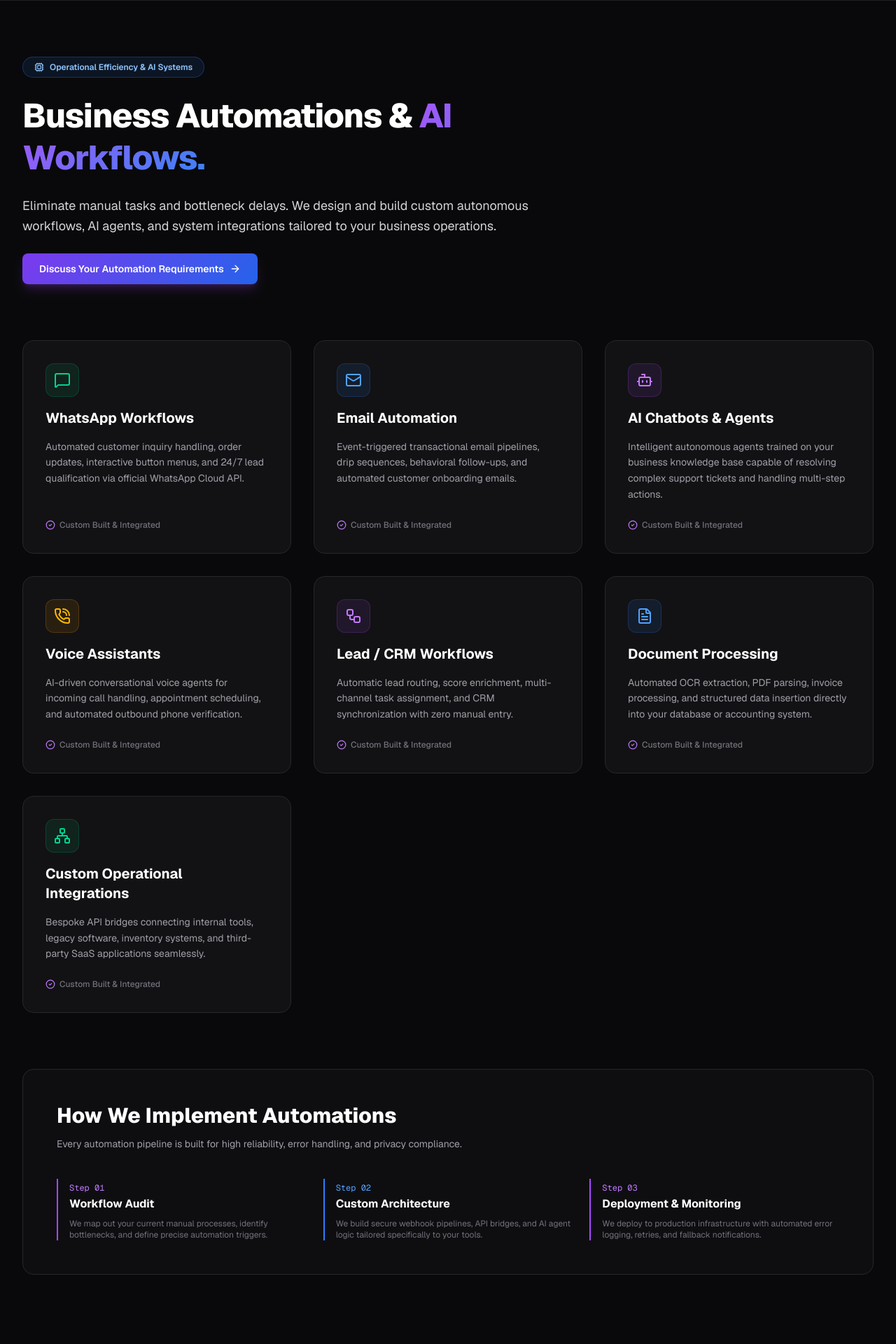
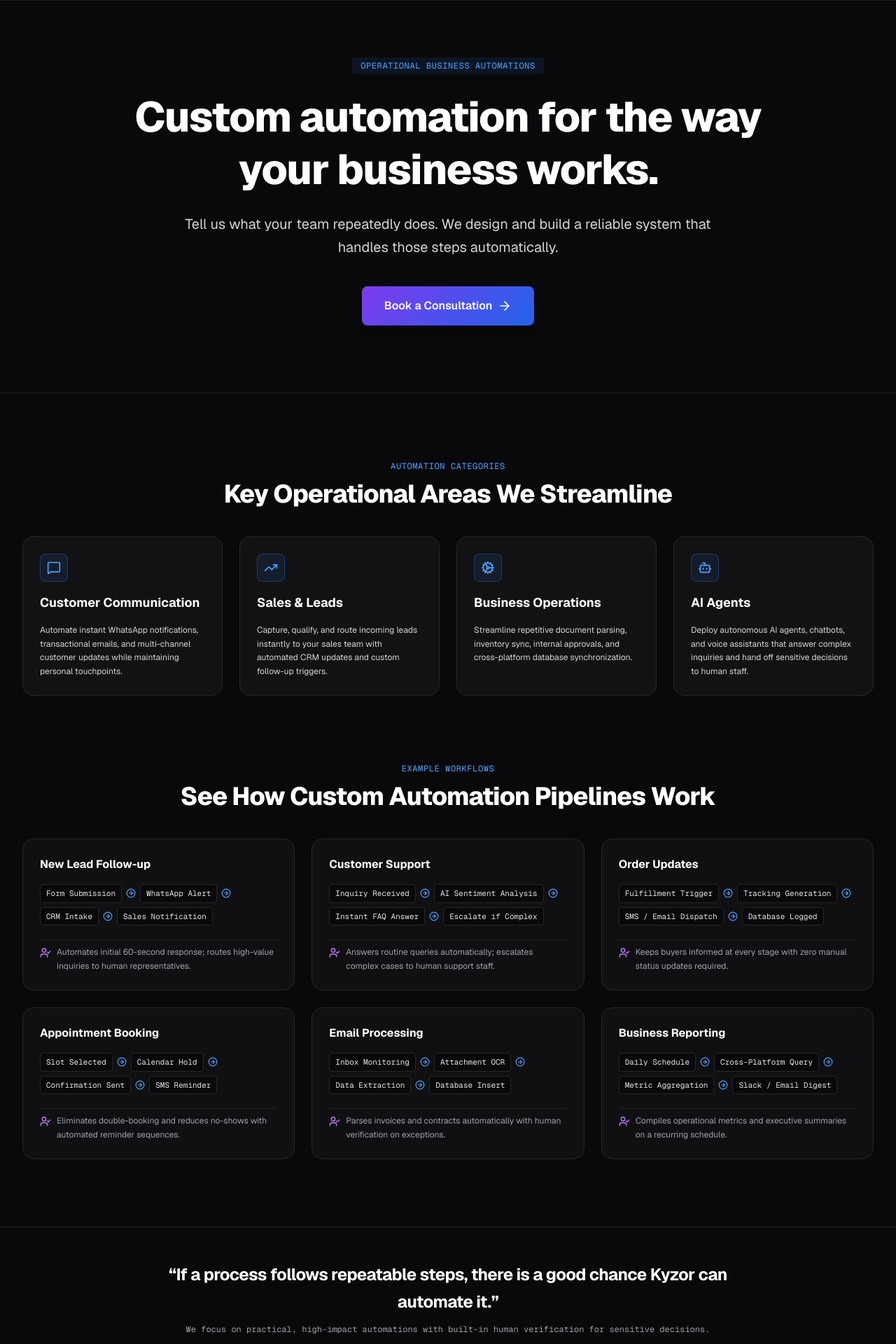
Before and after one commit to arbazkhan675/kyzor, a Next.js app: page /automations in a window 1280 px wide. Shown: the part 80-2000 px from the top of the page at 70% size. Built offline with nearby package versions, Linux system fonts and the light colour scheme.

Commit message:
feat: Build Business Automations service page and workflow test suite

```diff
--- a/app/automations/page.tsx
+++ b/app/automations/page.tsx
@@ -1,164 +1,228 @@
 import Link from "next/link";
-import { ArrowRight, Cpu, MessageSquare, Mail, Bot, PhoneCall, Workflow, FileText, Network, CheckCircle2 } from "lucide-react";
+import { ArrowRight, MessageSquare, TrendingUp, Cog, Bot, ArrowRightCircle, UserCheck, CheckCircle2 } from "lucide-react";
 import type { Metadata } from "next";
 
 export const metadata: Metadata = {
-  title: "Business Automations & AI Workflows",
+  title: "Business Automations & AI Workflows | Kyzor",
   description:
-    "Kyzor engineers custom business automations including WhatsApp workflows, email automation, AI chatbots, voice assistants, lead/CRM workflows, document processing, and operational integrations.",
+    "Custom automation for the way your business works. Tell us what your team repeatedly does, and Kyzor builds a reliable system that handles those steps automatically.",
 };
 
-const automationServices = [
+export default function AutomationsPage() {
+  const categories = [
     {
-    title: "WhatsApp Workflows",
+      title: "Customer Communication",
+      description: "Automate instant WhatsApp notifications, transactional emails, and multi-channel customer updates while maintaining personal touchpoints.",
       icon: MessageSquare,
-    color: "text-emerald-400",
-    bgColor: "bg-emerald-500/10",
-    borderColor: "border-emerald-500/20",
-    description: "Automated customer inquiry handling, order updates, interactive button menus, and 24/7 lead qualification via official WhatsApp Cloud API.",
     },
     {
-    title: "Email Automation",
-    icon: Mail,
-    color: "text-blue-400",
-    bgColor: "bg-blue-500/10",
-    borderColor: "border-blue-500/20",
-    description: "Event-triggered transactional email pipelines, drip sequences, behavioral follow-ups, and automated customer onboarding emails.",
+      title: "Sales & Leads",
+      description: "Capture, qualify, and route incoming leads instantly to your sales team with automated CRM updates and custom follow-up triggers.",
+      icon: TrendingUp,
     },
     {
-    title: "AI Chatbots & Agents",
-    icon: Bot,
-    color: "text-purple-400",
-    bgColor: "bg-purple-500/10",
-    borderColor: "border-purple-500/20",
-    description: "Intelligent autonomous agents trained on your business knowledge base capable of resolving complex support tickets and handling multi-step actions.",
+      title: "Business Operations",
+      description: "Streamline repetitive document parsing, inventory sync, internal approvals, and cross-platform database synchronization.",
+      icon: Cog,
     },
     {
-    title: "Voice Assistants",
-    icon: PhoneCall,
-    color: "text-amber-400",
-    bgColor: "bg-amber-500/10",
-    borderColor: "border-amber-500/20",
-    description: "AI-driven conversational voice agents for incoming call handling, appointment scheduling, and automated outbound phone verification.",
-  },
-  {
-    title: "Lead / CRM Workflows",
-    icon: Workflow,
-    color: "text-purple-400",
-    bgColor: "bg-purple-500/10",
-    borderColor: "border-purple-500/20",
-    description: "Automatic lead routing, score enrichment, multi-channel task assignment, and CRM synchronization with zero manual entry.",
-  },
-  {
-    title: "Document Processing",
-    icon: FileText,
-    color: "text-blue-400",
-    bgColor: "bg-blue-500/10",
-    borderColor: "border-blue-500/20",
-    description: "Automated OCR extraction, PDF parsing, invoice processing, and structured data insertion directly into your database or accounting system.",
-  },
-  {
-    title: "Custom Operational Integrations",
-    icon: Network,
-    color: "text-emerald-400",
-    bgColor: "bg-emerald-500/10",
-    borderColor: "border-emerald-500/20",
-    description: "Bespoke API bridges connecting internal tools, legacy software, inventory systems, and third-party SaaS applications seamlessly.",
+      title: "AI Agents",
+      description: "Deploy autonomous AI agents, chatbots, and voice assistants that answer complex inquiries and hand off sensitive decisions to human staff.",
+      icon: Bot,
     },
   ];
 
-export default function AutomationsPage() {
+  const workflows = [
+    {
+      title: "New Lead Follow-up",
+      flow: ["Form Submission", "WhatsApp Alert", "CRM Intake", "Sales Notification"],
+      note: "Automates initial 60-second response; routes high-value inquiries to human representatives.",
+    },
+    {
+      title: "Customer Support",
+      flow: ["Inquiry Received", "AI Sentiment Analysis", "Instant FAQ Answer", "Escalate if Complex"],
+      note: "Answers routine queries automatically; escalates complex cases to human support staff.",
+    },
+    {
+      title: "Order Updates",
+      flow: ["Fulfillment Trigger", "Tracking Generation", "SMS / Email Dispatch", "Database Logged"],
+      note: "Keeps buyers informed at every stage with zero manual status updates required.",
+    },
+    {
+      title: "Appointment Booking",
+      flow: ["Slot Selected", "Calendar Hold", "Confirmation Sent", "SMS Reminder"],
+      note: "Eliminates double-booking and reduces no-shows with automated reminder sequences.",
+    },
+    {
+      title: "Email Processing",
+      flow: ["Inbox Monitoring", "Attachment OCR", "Data Extraction", "Database Insert"],
+      note: "Parses invoices and contracts automatically with human verification on exceptions.",
+    },
+    {
+      title: "Business Reporting",
+      flow: ["Daily Schedule", "Cross-Platform Query", "Metric Aggregation", "Slack / Email Digest"],
+      note: "Compiles operational metrics and executive summaries on a recurring schedule.",
+    },
+  ];
+
+  const processSteps = [
+    { number: "01", title: "Process Audit & Mapping", description: "We analyze your manual tasks and pinpoint repeatable steps ready for software automation." },
+    { number: "02", title: "Workflow Architecture Design", description: "We map out trigger conditions, API webhooks, data transformation logic, and human handoff rules." },
+    { number: "03", title: "Custom Integration Engineering", description: "We code reliable automation pipelines connecting your communications, databases, and AI models." },
+    { number: "04", title: "Validation & Exception Testing", description: "We test edge cases, error fallbacks, and notification triggers to ensure zero data loss." },
+    { number: "05", title: "Deployment & Monitoring", description: "We activate your automations and provide continuous monitoring and maintenance." },
+  ];
+
   return (
-    <div className="mx-auto max-w-7xl px-4 sm:px-6 lg:px-8 py-12 lg:py-20 space-y-20">
-      {/* Header */}
-      <div className="max-w-3xl space-y-6">
-        <div className="inline-flex items-center gap-2 rounded-full border border-blue-500/30 bg-blue-500/10 px-4 py-1.5 text-xs font-semibold text-blue-300">
-          <Cpu className="h-3.5 w-3.5" />
-          <span>Operational Efficiency & AI Systems</span>
+    <div className="space-y-16 lg:space-y-24 pb-16">
+      {/* 1. Hero */}
+      <section className="relative pt-12 pb-16 md:pt-20 md:pb-24 border-b border-zinc-800/60 bg-zinc-950">
+        <div className="mx-auto max-w-5xl px-4 sm:px-6 lg:px-8 text-center space-y-6">
+          <span className="inline-block text-xs font-mono uppercase tracking-wider text-blue-400 bg-blue-500/10 px-3 py-1 rounded">
+            Operational Business Automations
+          </span>
+          <h1 className="text-4xl sm:text-5xl md:text-6xl font-extrabold text-white tracking-tight leading-tight">
+            Custom automation for the way your business works.
+          </h1>
+          <p className="text-lg sm:text-xl text-zinc-300 max-w-3xl mx-auto leading-relaxed">
+            Tell us what your team repeatedly does. We design and build a reliable system that handles those steps automatically.
+          </p>
+          <div className="pt-4">
+            <Link
+              href="/consultation"
+              className="inline-flex items-center justify-center rounded-lg bg-accent-gradient px-8 py-4 text-base font-semibold text-white shadow-xl hover:scale-[1.02] transition-all focus-visible:ring-2 focus-visible:ring-purple-400"
+            >
+              Book a Consultation
+              <ArrowRight className="ml-2 h-5 w-5" />
+            </Link>
           </div>
-        <h1 className="text-4xl sm:text-5xl font-extrabold text-white tracking-tight leading-tight">
-          Business Automations & <span className="text-gradient">AI Workflows.</span>
-        </h1>
-        <p className="text-lg text-zinc-300 leading-relaxed">
-          Eliminate manual tasks and bottleneck delays. We design and build custom autonomous workflows, AI agents, and system integrations tailored to your business operations.
+        </div>
+      </section>
+
+      {/* 2. Four Category Cards */}
+      <section className="mx-auto max-w-7xl px-4 sm:px-6 lg:px-8 space-y-10">
+        <div className="text-center space-y-3">
+          <h2 className="text-xs font-mono uppercase tracking-wider text-blue-400">Automation Categories</h2>
+          <p className="text-3xl font-extrabold text-white tracking-tight sm:text-4xl">
+            Key Operational Areas We Streamline
+          </p>
+        </div>
+
+        <div className="grid grid-cols-1 md:grid-cols-2 lg:grid-cols-4 gap-6">
+          {categories.map((cat) => {
+            const Icon = cat.icon;
+            return (
+              <div
+                key={cat.title}
+                className="rounded-2xl border border-zinc-800 bg-zinc-900/60 p-6 space-y-4 hover:border-blue-500/50 transition-colors"
+              >
+                <div className="w-10 h-10 rounded-lg bg-blue-500/10 border border-blue-500/30 flex items-center justify-center text-blue-400">
+                  <Icon className="h-5 w-5" />
+                </div>
+                <h3 className="text-lg font-bold text-white">{cat.title}</h3>
+                <p className="text-xs text-zinc-300 leading-relaxed">{cat.description}</p>
+              </div>
+            );
+          })}
+        </div>
+      </section>
+
+      {/* 3. Six Example Workflow Cards (Short Arrow-Based Flows) */}
+      <section className="mx-auto max-w-7xl px-4 sm:px-6 lg:px-8 space-y-10">
+        <div className="text-center space-y-3">
+          <h2 className="text-xs font-mono uppercase tracking-wider text-blue-400">Example Workflows</h2>
+          <p className="text-3xl font-extrabold text-white tracking-tight sm:text-4xl">
+            See How Custom Automation Pipelines Work
+          </p>
+        </div>
+
+        <div className="grid grid-cols-1 md:grid-cols-2 lg:grid-cols-3 gap-6">
+          {workflows.map((wf) => (
+            <div
+              key={wf.title}
+              className="rounded-2xl border border-zinc-800 bg-zinc-900/50 p-6 space-y-5 flex flex-col justify-between"
+            >
+              <div className="space-y-4">
+                <h3 className="text-base font-bold text-white">{wf.title}</h3>
+
+                {/* Arrow Flow Representation */}
+                <div className="flex flex-wrap items-center gap-1.5 text-[11px] font-mono text-zinc-300">
+                  {wf.flow.map((step, idx) => (
+                    <span key={step} className="inline-flex items-center gap-1.5">
+                      <span className="bg-zinc-950 px-2 py-1 rounded border border-zinc-800 text-zinc-200">
+                        {step}
+                      </span>
+                      {idx < wf.flow.length - 1 && (
+                        <ArrowRightCircle className="h-3.5 w-3.5 text-blue-400 shrink-0" />
+                      )}
+                    </span>
+                  ))}
+                </div>
+              </div>
+
+              <div className="pt-2 border-t border-zinc-800/80 flex items-start gap-2 text-xs text-zinc-400">
+                <UserCheck className="h-4 w-4 text-purple-400 shrink-0 mt-0.5" />
+                <p className="leading-relaxed">{wf.note}</p>
+              </div>
+            </div>
+          ))}
+        </div>
+      </section>
+
+      {/* 4. Mandatory Statement Line Banner */}
+      <section className="border-y border-zinc-800/80 bg-zinc-950/90 py-12">
+        <div className="mx-auto max-w-4xl px-4 sm:px-6 lg:px-8 text-center space-y-3">
+          <p className="text-xl sm:text-2xl font-bold text-white tracking-tight leading-relaxed">
+            “If a process follows repeatable steps, there is a good chance Kyzor can automate it.”
+          </p>
+          <p className="text-xs font-mono text-zinc-400">
+            We focus on practical, high-impact automations with built-in human verification for sensitive decisions.
+          </p>
+        </div>
+      </section>
+
+      {/* 5. Kyzor Process & Final CTA */}
+      <section className="border-t border-zinc-800/80 bg-zinc-950 py-16">
+        <div className="mx-auto max-w-7xl px-4 sm:px-6 lg:px-8 space-y-12">
+          <div className="text-center space-y-3">
+            <h2 className="text-xs font-mono uppercase tracking-wider text-blue-400">Engineering Process</h2>
+            <p className="text-3xl font-extrabold text-white tracking-tight sm:text-4xl">
+              How We Build Your Business Automations
+            </p>
+          </div>
+
+          <div className="grid grid-cols-1 sm:grid-cols-2 lg:grid-cols-5 gap-6">
+            {processSteps.map((step) => (
+              <div key={step.number} className="rounded-xl border border-zinc-800 bg-zinc-900/50 p-6 space-y-3">
+                <span className="text-2xl font-mono font-extrabold text-blue-400">{step.number}</span>
+                <h3 className="text-base font-bold text-white leading-snug">{step.title}</h3>
+                <p className="text-xs text-zinc-400 leading-relaxed">{step.description}</p>
+              </div>
+            ))}
+          </div>
+        </div>
+      </section>
+
+      {/* Final Consultation CTA */}
+      <section className="mx-auto max-w-7xl px-4 sm:px-6 lg:px-8">
+        <div className="rounded-3xl border border-zinc-800 bg-gradient-to-r from-zinc-900 via-zinc-900 to-zinc-950 p-10 sm:p-14 text-center space-y-6 shadow-2xl">
+          <h2 className="text-3xl sm:text-4xl font-extrabold text-white tracking-tight">
+            Ready to Automate Your Repetitive Workflows?
+          </h2>
+          <p className="text-base text-zinc-300 max-w-xl mx-auto leading-relaxed">
+            Schedule a technical consultation to review your team’s manual processes and map out custom automation solutions.
           </p>
           <div>
             <Link
               href="/consultation"
-            className="inline-flex items-center justify-center rounded-lg bg-accent-gradient px-6 py-3 text-sm font-semibold text-white shadow-lg shadow-purple-500/20 hover:scale-[1.02] transition-transform"
+              className="inline-flex items-center justify-center rounded-lg bg-accent-gradient px-8 py-4 text-base font-semibold text-white shadow-xl hover:scale-[1.02] transition-all"
             >
-            Discuss Your Automation Requirements
-            <ArrowRight className="ml-2 h-4 w-4" />
-          </Link>
-        </div>
-      </div>
-
-      {/* Services Grid */}
-      <div className="grid grid-cols-1 md:grid-cols-2 lg:grid-cols-3 gap-8">
-        {automationServices.map((service) => {
-          const IconComponent = service.icon;
-          return (
-            <div
-              key={service.title}
-              className="rounded-2xl border border-zinc-800 bg-zinc-900/60 p-8 space-y-4 flex flex-col justify-between hover:border-zinc-700 transition-colors"
-            >
-              <div className="space-y-4">
-                <div className={`w-12 h-12 rounded-xl ${service.bgColor} border ${service.borderColor} flex items-center justify-center ${service.color}`}>
-                  <IconComponent className="h-6 w-6" />
-                </div>
-                <h3 className="text-xl font-bold text-white">{service.title}</h3>
-                <p className="text-sm text-zinc-400 leading-relaxed">{service.description}</p>
-              </div>
-              <div className="pt-2 text-xs font-medium text-zinc-500 flex items-center gap-1.5">
-                <CheckCircle2 className="h-3.5 w-3.5 text-purple-400" />
-                <span>Custom Built & Integrated</span>
-              </div>
-            </div>
-          );
-        })}
-      </div>
-
-      {/* Process Card */}
-      <div className="rounded-2xl border border-zinc-800 bg-zinc-900/40 p-8 sm:p-12 space-y-8">
-        <div className="max-w-2xl space-y-3">
-          <h2 className="text-2xl sm:text-3xl font-extrabold text-white">How We Implement Automations</h2>
-          <p className="text-sm text-zinc-400">
-            Every automation pipeline is built for high reliability, error handling, and privacy compliance.
-          </p>
-        </div>
-
-        <div className="grid grid-cols-1 md:grid-cols-3 gap-6 pt-2">
-          <div className="space-y-2 border-l-2 border-purple-500 pl-4">
-            <span className="text-xs font-mono text-purple-400">Step 01</span>
-            <h4 className="text-base font-bold text-white">Workflow Audit</h4>
-            <p className="text-xs text-zinc-500">We map out your current manual processes, identify bottlenecks, and define precise automation triggers.</p>
-          </div>
-          <div className="space-y-2 border-l-2 border-blue-500 pl-4">
-            <span className="text-xs font-mono text-blue-400">Step 02</span>
-            <h4 className="text-base font-bold text-white">Custom Architecture</h4>
-            <p className="text-xs text-zinc-500">We build secure webhook pipelines, API bridges, and AI agent logic tailored specifically to your tools.</p>
-          </div>
-          <div className="space-y-2 border-l-2 border-purple-500 pl-4">
-            <span className="text-xs font-mono text-purple-400">Step 03</span>
-            <h4 className="text-base font-bold text-white">Deployment & Monitoring</h4>
-            <p className="text-xs text-zinc-500">We deploy to production infrastructure with automated error logging, retries, and fallback notifications.</p>
-          </div>
-        </div>
-      </div>
-
-      {/* CTA */}
-      <div className="text-center space-y-6 pt-8">
-        <h2 className="text-2xl sm:text-3xl font-extrabold text-white">Ready to Automate Your Business Operations?</h2>
-        <div>
-          <Link
-            href="/consultation"
-            className="inline-flex items-center justify-center rounded-lg bg-accent-gradient px-8 py-3.5 text-base font-semibold text-white shadow-xl shadow-purple-500/20 hover:scale-[1.02] transition-transform"
-          >
-            Book a Technical Consultation
+              Book a Consultation
               <ArrowRight className="ml-2 h-5 w-5" />
             </Link>
           </div>
         </div>
+      </section>
     </div>
   );
 }
```
Also changed, not shown: 1 other file (tests, documents, lock files or other folders). Lines whose indentation alone changed are shown as unchanged.
